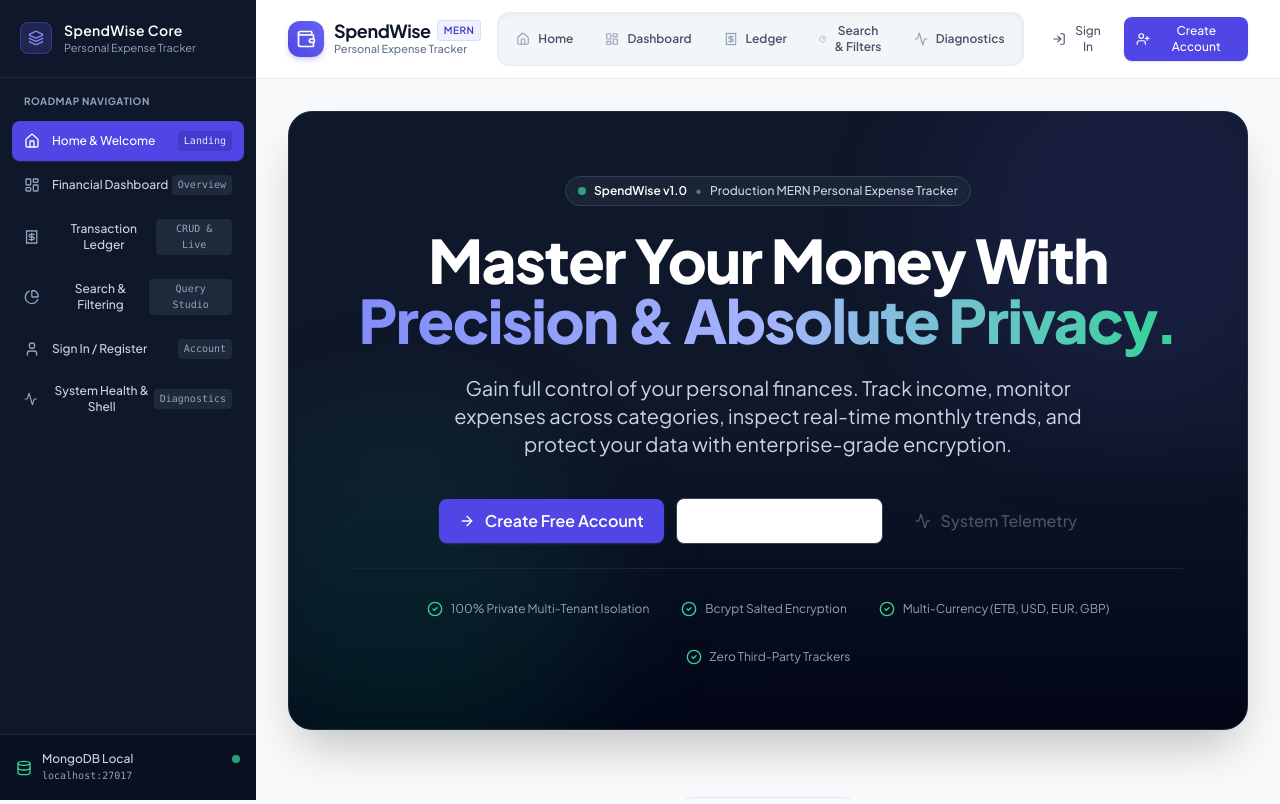
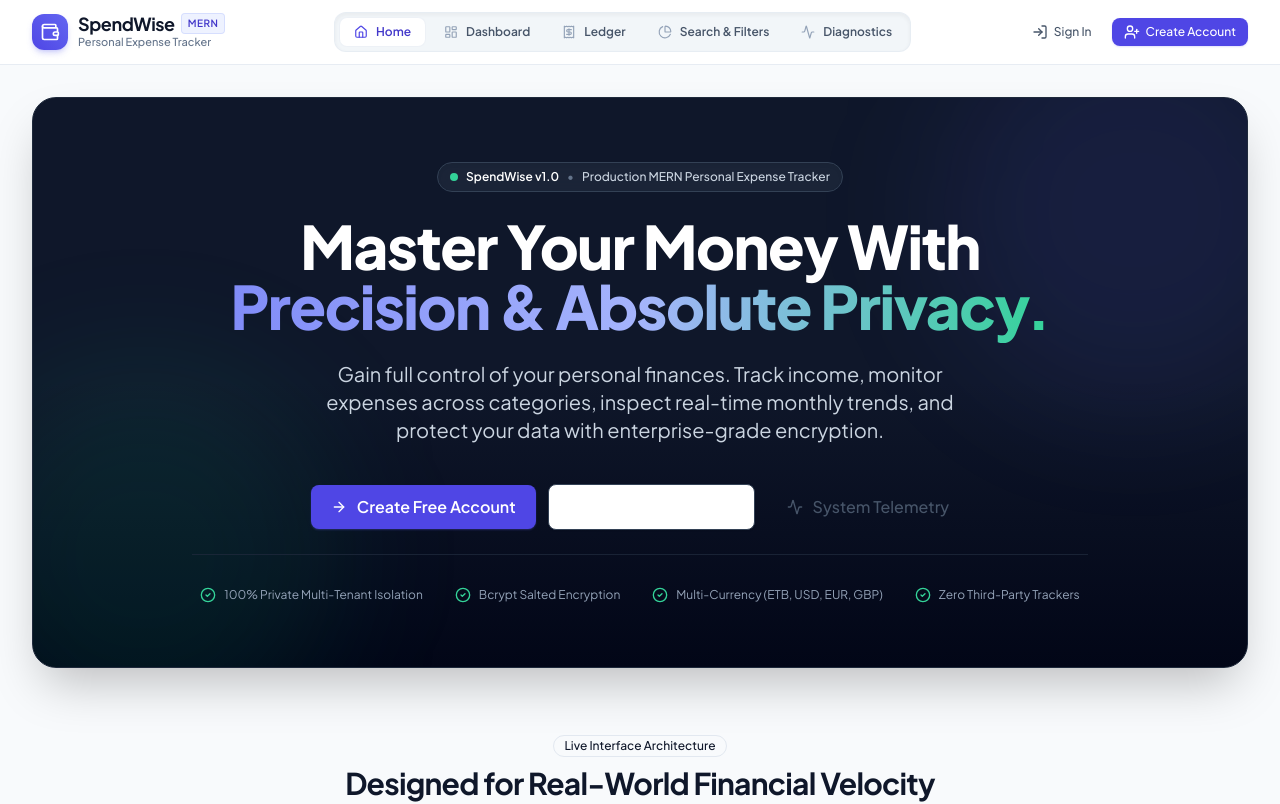
Before and after one commit to DagnexCru/ExpenseTracker, a React (Vite) app in the folder client/: page / in a window 1280 px wide. Shown: the top 804 px of the page. Built offline with nearby package versions, Linux system fonts and the light colour scheme; no server answers.

Commit message:
feat(client): remove left sidebar for modern full-width layout with top header tab navigation

```diff
--- a/client/src/App.jsx
+++ b/client/src/App.jsx
@@ -1,7 +1,6 @@
 import React, { useState } from 'react';
 import { AuthProvider, useAuth } from './context/AuthContext';
 import Navbar from './components/layout/Navbar';
-import Sidebar from './components/layout/Sidebar';
 import PageContainer from './components/layout/PageContainer';
 import HomePage from './pages/HomePage';
 import HealthCheckPage from './pages/HealthCheckPage';
@@ -13,13 +12,11 @@
 import ProtectedRoute from './components/layout/ProtectedRoute';
 
 function MainApp() {
-  const [sidebarOpen, setSidebarOpen] = useState(false);
   const [currentView, setCurrentView] = useState('home');
   const { user, isAuthenticated } = useAuth();
 
   const handleNavigate = (view) => {
     setCurrentView(view);
-    setSidebarOpen(false);
   };
 
   const getPageTitle = () => {
@@ -80,25 +77,15 @@
   const { title, subtitle, showHeader } = getPageTitle();
 
   return (
-    <div className="flex h-screen bg-slate-50 overflow-hidden font-sans">
-      {/* Sidebar navigation */}
-      <Sidebar
-        isOpen={sidebarOpen}
-        onClose={() => setSidebarOpen(false)}
+    <div className="min-h-screen bg-slate-50 flex flex-col font-sans">
+      {/* Top Header Navbar with concise navigation tabs (no left sidebar) */}
+      <Navbar
         currentView={currentView}
         onNavigate={handleNavigate}
       />
 
-      {/* Main content area */}
-      <div className="flex-1 flex flex-col min-w-0 overflow-hidden">
-        {/* Top Navbar */}
-        <Navbar
-          onToggleSidebar={() => setSidebarOpen(!sidebarOpen)}
-          isHealthy={true}
-          onNavigate={handleNavigate}
-        />
-
-        {/* Dynamic Page Container */}
+      {/* Main dynamic content container */}
+      <div className="flex-1 flex flex-col min-w-0">
         <PageContainer title={title} subtitle={subtitle} showHeader={showHeader}>
           {currentView === 'home' && <HomePage onNavigate={handleNavigate} />}
 
```
